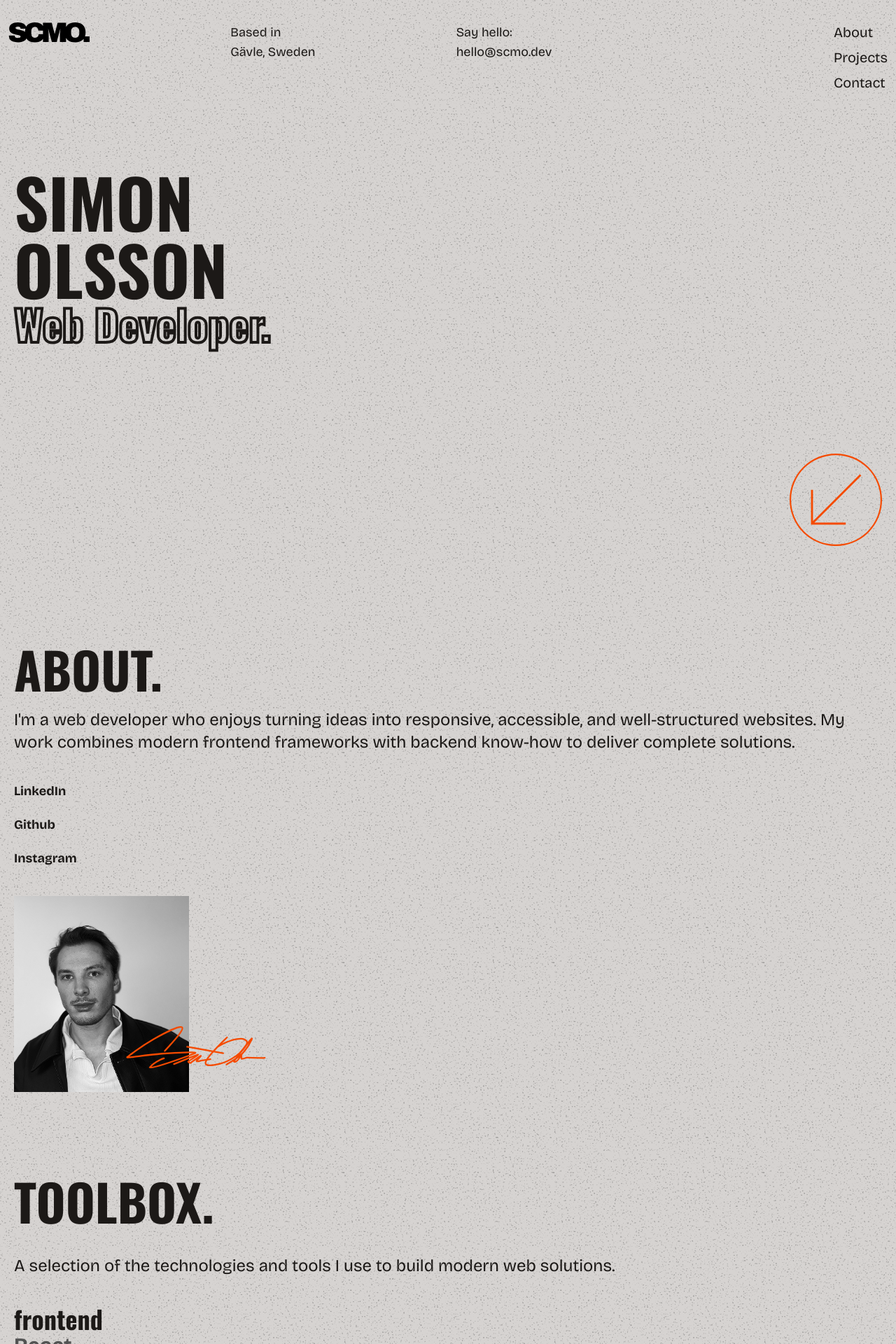
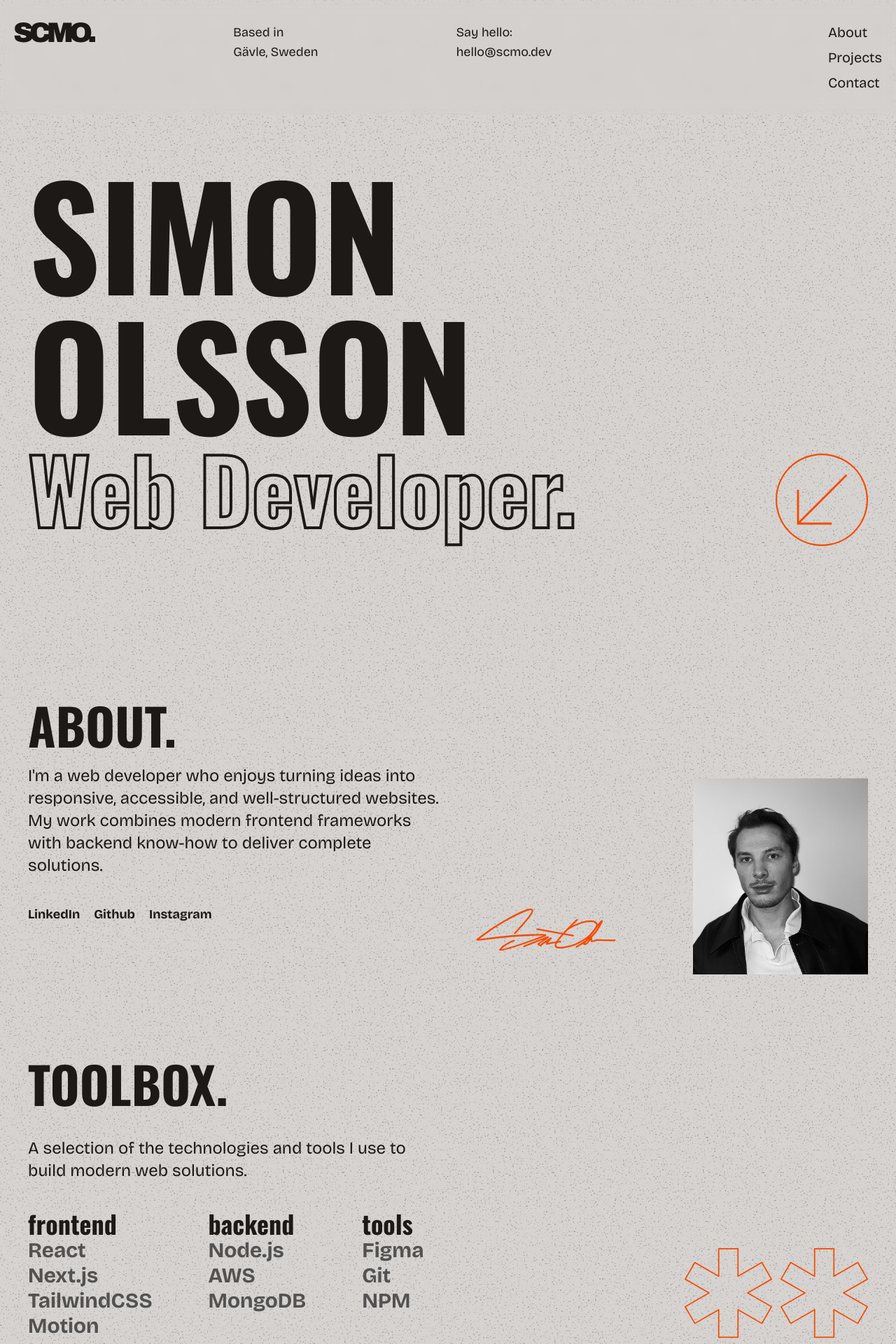
Before and after one commit to scmo-1/portfolio, a Next.js app: page / in a window 1280 px wide. Shown: the top 1920 px of the page at 70% size. Built offline with nearby package versions, Linux system fonts and the light colour scheme.

Commit message:
add responive layout for sections

```diff
--- a/src/app/page.jsx
+++ b/src/app/page.jsx
@@ -5,7 +5,7 @@ import Toolbox from "@/components/sections/toolbox/toolbox";
 
 export default function Home() {
   return (
-    <div className="mx-auto flex h-fit w-full max-w-screen-2xl flex-col px-5">
+    <div className="mx-auto flex h-fit w-full max-w-screen-2xl flex-col px-5 lg:px-10">
       <HeroSection />
       <AboutSection />
       <Toolbox />
--- a/src/components/sections/about/AboutSection.jsx
+++ b/src/components/sections/about/AboutSection.jsx
@@ -5,17 +5,17 @@ import Star from "@/assets/Star.svg";
 
 function AboutSection() {
   return (
-    <section className="mt-30">
+    <section className="mt-30 lg:mt-50">
       <h2 className="text-7xl"> ABOUT.</h2>
-      <div className="relative flex flex-col">
-        <article className="flex flex-col">
+      <div className="relative flex flex-col lg:flex-row lg:justify-between">
+        <article className="flex flex-col lg:w-1/2">
           <p className="mt-5 text-2xl">
             I'm a web developer who enjoys turning ideas into responsive,
             accessible, and well-structured websites. My work combines modern
             frontend frameworks with backend know-how to deliver complete
             solutions.
           </p>
-          <ul className="mt-10 flex flex-col gap-5 text-lg font-bold">
+          <ul className="mt-10 flex flex-col gap-5 text-lg font-bold lg:flex-row">
             <li>
               <a href="#">LinkedIn</a>
             </li>
@@ -27,7 +27,7 @@ function AboutSection() {
             </li>
           </ul>
         </article>
-        <div className="relative mt-10 h-[280px] w-[250px]">
+        <div className="relative mt-10 h-[280px] w-[250px] lg:h-[400] lg:w-[350]">
           <Image
             src={"/images/portrait.png"}
             fill
@@ -35,7 +35,7 @@ function AboutSection() {
             alt="Portrait"
           />
         </div>
-        <div className="absolute bottom-1 left-40 z-10">
+        <div className="absolute bottom-1 left-40 z-10 lg:left-160">
           <Signature className="h-30 w-50 text-orange-600" />
         </div>
       </div>
--- a/src/components/sections/hero/HeroSection.jsx
+++ b/src/components/sections/hero/HeroSection.jsx
@@ -3,12 +3,14 @@ import ArrowIcon from "@/assets/ArrowIcon.svg";
 
 function HeroSection() {
   return (
-    <section className="h-screen w-full pt-60">
-      <div className="flex h-full w-full flex-col">
-        <h1 className="flex flex-col">
-          <span className="text-8xl">SIMON</span>
-          <span className="text-8xl">OLSSON</span>
-          <span className="text-outline text-6xl">Web Developer.</span>
+    <section className="flex h-screen w-full">
+      <div className="lg: flex w-full flex-col lg:flex-row lg:justify-between">
+        <h1 className="mt-auto flex flex-col pb-10">
+          <span className="text-8xl md:text-9xl lg:text-[200px]">SIMON</span>
+          <span className="text-8xl md:text-9xl lg:text-[200px]">OLSSON</span>
+          <span className="text-outline text-5xl md:text-8xl lg:text-9xl">
+            Web Developer.
+          </span>
         </h1>
         <div className="mt-auto mb-5 self-end text-orange-600">
           <ArrowIcon />
@@ -19,16 +21,3 @@ function HeroSection() {
 }
 
 export default HeroSection;
-
-// <section className="flex min-h-screen w-full justify-between py-30">
-//   <div className="flex w-full justify-between">
-//     <h1 className="flex flex-col self-end">
-//       <span className="text-[200px]">SIMON</span>
-//       <span className="-mt-32 text-[200px]">OLSSON</span>
-//       <span className="text-outline -mt-15 text-9xl">Web Developer.</span>
-//     </h1>
-//     <div className="self-end text-orange-600">
-//       <ArrowIcon />
-//     </div>
-//   </div>
-// </section>
--- a/src/components/sections/projects/ProjectsSection.jsx
+++ b/src/components/sections/projects/ProjectsSection.jsx
@@ -3,7 +3,7 @@ import ProjectCard from "../../ui/ProjectCard";
 
 function ProjectsSection() {
   return (
-    <section className="mt-10 mb-20 flex flex-col gap-10">
+    <section className="mt-10 mb-20 flex flex-col gap-10 lg:mt-30">
       <h2 className="text-7xl">PROJECTS.</h2>
       <div className="flex w-full flex-col justify-between">
         <p className="text-2xl">
@@ -11,7 +11,7 @@ function ProjectsSection() {
           time.
         </p>
       </div>
-      <div className="grid grid-cols-1 gap-5">
+      <div className="grid grid-cols-1 gap-5 lg:grid-cols-2">
         <ProjectCard />
         <ProjectCard />
       </div>
--- a/src/components/sections/toolbox/toolbox.jsx
+++ b/src/components/sections/toolbox/toolbox.jsx
@@ -5,11 +5,11 @@ function Toolbox() {
   return (
     <section className="mt-30 flex flex-col gap-10">
       <h2 className="text-7xl">TOOLBOX.</h2>
-      <p className="text-2xl">
+      <p className="text-2xl lg:w-1/2">
         A selection of the technologies and tools I use to build modern web
         solutions.
       </p>
-      <div className="flex flex-col">
+      <div className="flex flex-col lg:flex-row lg:gap-20">
         <ul className="text-3xl font-bold text-neutral-600">
           <h3 className="text-4xl text-stone-900">frontend</h3>
           <li>React</li>
@@ -17,7 +17,7 @@ function Toolbox() {
           <li>TailwindCSS</li>
           <li>Motion</li>
         </ul>
-        <ul className="place-items-end text-3xl font-bold text-neutral-600">
+        <ul className="place-items-end text-3xl font-bold text-neutral-600 lg:place-items-baseline">
           <h3 className="text-4xl text-stone-900">backend</h3>
           <li>Node.js</li>
           <li>AWS</li>
--- a/src/components/ui/Header.jsx
+++ b/src/components/ui/Header.jsx
@@ -5,9 +5,9 @@ import MenuIcon from "@/assets/MenuIcon.svg";
 
 function Header() {
   return (
-    <header className="fixed flex w-full justify-between px-3 py-8 text-lg">
+    <header className="isolation-isolate fixed z-99 flex w-full justify-between px-5 py-8 text-lg backdrop-blur-sm">
       <Link href={"#"}>
-        <Logo className="text-red-500" />
+        <Logo className="text-stone-900 mix-blend-difference" />
       </Link>
       <span className="hidden lg:block">
         Based in <br /> Gävle, Sweden
```
Also changed, not shown: src/assets/Logo.svg.
